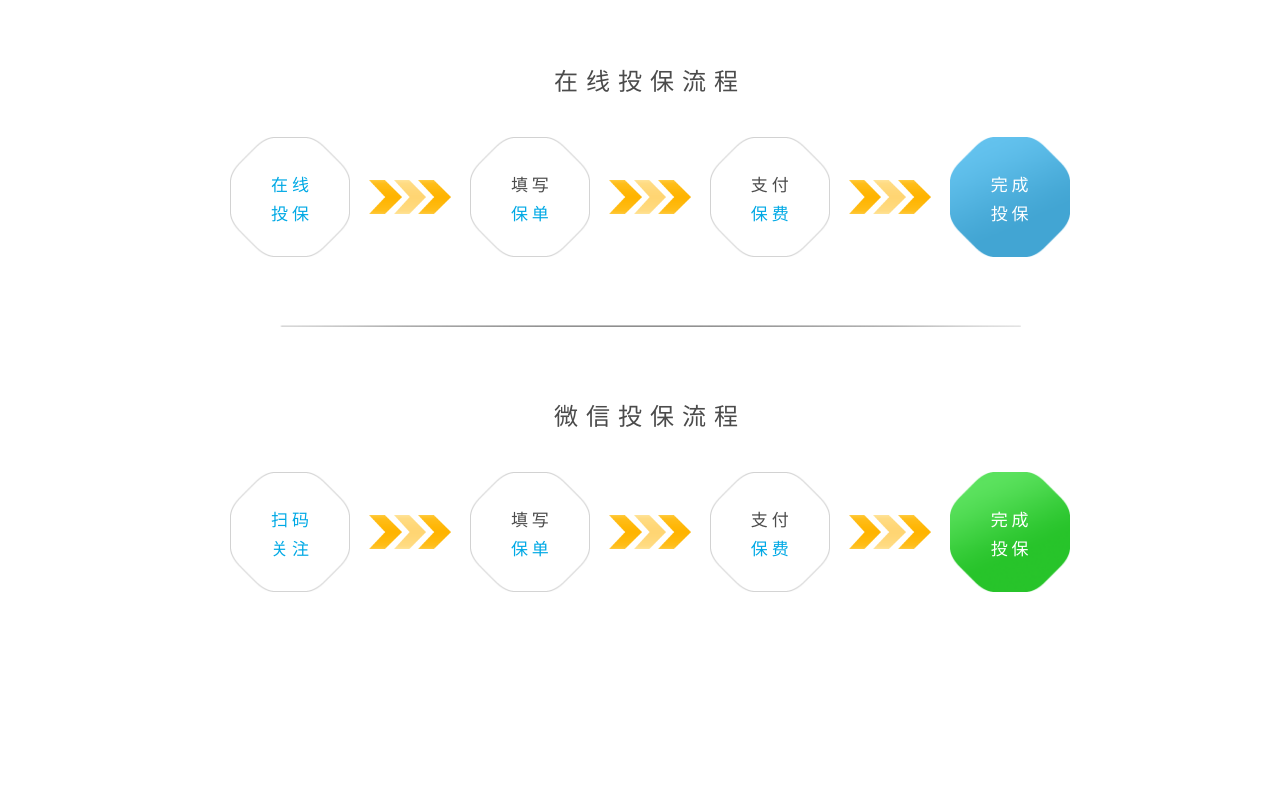
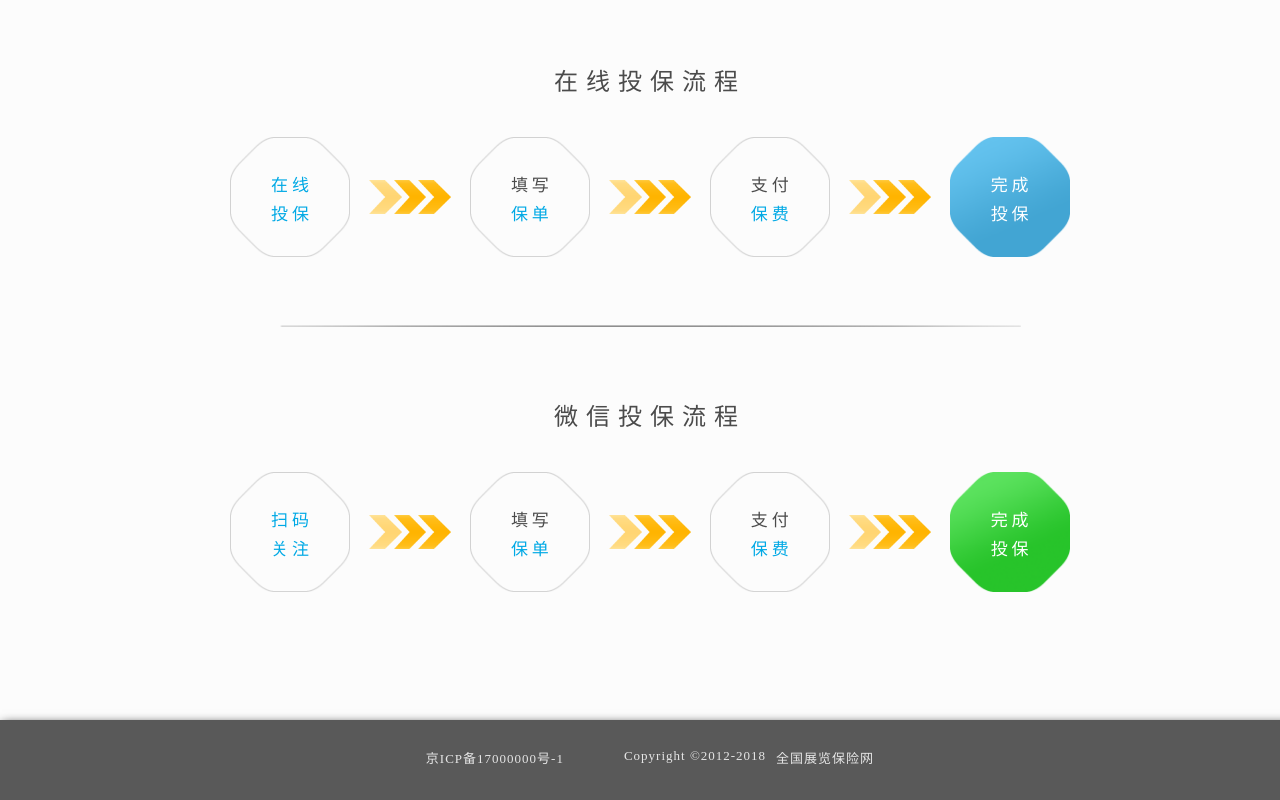
Before and after one commit to xcodingy/zlbx, a React (Create React App) app: page / in a window 1280 px wide. Shown: the part 570-1370 px from the top of the page. Before the commit the page ends 1180 px from the top, so only its background shows below. Built offline with nearby package versions, Linux system fonts and the light colour scheme.

Commit message:
index ui completed

```diff
--- a/package.json
+++ b/package.json
@@ -5,6 +5,8 @@
   "dependencies": {
     "react": "^16.2.0",
     "react-dom": "^16.2.0",
+    "react-router": "^4.2.0",
+    "react-router-dom": "^4.2.2",
     "react-scripts": "1.1.1"
   },
   "scripts": {
--- a/src/App.css
+++ b/src/App.css
@@ -1,28 +1,10 @@
-.App {
-  text-align: center;
+#content {
+    position: relative;
+    display: inline-block;
+    margin: 100px auto 0 auto;
+    width: 1300px;
+    height: 1210px;
+    background-color: #FCFCFC;
+    box-shadow: 0px 0px 9px -6px black;
+    z-index: 3;
 }
-
-.App-logo {
-  animation: App-logo-spin infinite 20s linear;
-  height: 80px;
-}
-
-.App-header {
-  background-color: #222;
-  height: 150px;
-  padding: 20px;
-  color: white;
-}
-
-.App-title {
-  font-size: 1.5em;
-}
-
-.App-intro {
-  font-size: large;
-}
-
-@keyframes App-logo-spin {
-  from { transform: rotate(0deg); }
-  to { transform: rotate(360deg); }
-}
--- a/src/App.js
+++ b/src/App.js
@@ -3,23 +3,18 @@ import './App.css';
 import Navbar from './Navbar';
 import Banner from './Banner';
 import Flow from './Flow';
+import Footer from './Footer';
 
 class App extends Component {
     render() {
         return (
             <div>
                 <Navbar />
-                <Banner />
-                <Flow />
-                {/*<div className='App'>*/}
-                    {/*<div className='App-header'>*/}
-                        {/*<img src={logo} className='App-logo' alt='logo' />*/}
-                        {/*<h1 className='App-title'>Welcome to React</h1>*/}
-                    {/*</div>*/}
-                    {/*<p className='App-intro'>*/}
-                        {/*To get started, edit <code>src/App.js</code> and save to reload.*/}
-                    {/*</p>*/}
-                {/*</div>*/}
+                <div id='content'>
+                    <Banner />
+                    <Flow />
+                </div>
+                <Footer />
             </div>
         );
     }
--- a/src/Banner.js
+++ b/src/Banner.js
@@ -6,6 +6,7 @@ import computer from './res/computer.png';
 import wechat from './res/wechat.png';
 
 
+// Banner class
 class Banner extends Component {
     render() {
         return(
@@ -28,5 +29,4 @@ class Banner extends Component {
     }
 }
 
-
 export default Banner;
--- a/src/Flow.js
+++ b/src/Flow.js
@@ -11,23 +11,19 @@ import arrow from './res/arrow.png';
 import arrow_l from './res/arrow_l.png';
 
 
+// Arrow animation class
 class ArrowDiv extends Component {
-    constructor(args) {
-        super(args);
-    }
-
     componentDidMount() {
-        // console.log(this.refs['arrow_1'].getAttribute('src'));
-        this.timerID = setInterval(
-            () => this.updateArrow(), 200
+        this.timerID = setInterval(              // set up arrow animation trigger
+            () => this.updateArrow(), 230
         );
     }
 
     componentWillUnmount() {
-        clearInterval(this.timerID);
+        clearInterval(this.timerID);            //unset arrow animation trigger
     }
 
-    updateArrow() {
+    updateArrow() {         // define arrow animation
         let a = this.refs['arrow_1'].getAttribute('src');
         let b = this.refs['arrow_2'].getAttribute('src');
         let c = this.refs['arrow_3'].getAttribute('src');
@@ -49,11 +45,13 @@ class ArrowDiv extends Component {
 }
 
 
+// Hex show board class
 class HexDiv extends Component {
     constructor(args) {
         super(args);
+        let img_src = hexborder;
 
-        let img_src = hexborder;
+        // set up different image for the last hex board
         if(this.props.flow === '1') {
             img_src = bluehex;
         }
@@ -63,7 +61,7 @@ class HexDiv extends Component {
         }
 
         this.state = {
-            div_class: 'hex_div ' + this.props.name,
+            div_class: 'hex_div ' + this.props.name,            // set up class state
             src: img_src
         };
     }
@@ -82,8 +80,9 @@ class HexDiv extends Component {
 }
 
 
+// Work flow container class
 class Flow extends Component {
-    line1_texts = ['扫码', '在线', '填写', '支付', '完成']
+    line1_texts = ['扫码', '在线', '填写', '支付', '完成']        // board text list
     line2_texts = ['关注', '投保', '保单', '保费', '投保']
 
     render() {
--- /dev/null
+++ b/src/Footer.js
@@ -0,0 +1,21 @@
+import React, { Component } from 'react';
+import './css/Footer.css';
+
+
+// Footer class
+class Footer extends Component {
+    render() {
+        return (
+            <div className='footer-container container'>
+                <div className='footer-text'>
+                    <a href='#'>京ICP备17000000号-1</a>
+                    <a href='#'>Copyright ©2012-2018</a>
+                    <a href='#'>全国展览保险网</a>
+                </div>
+            </div>
+        );
+    }
+}
+
+
+export default Footer;
--- a/src/Navbar.js
+++ b/src/Navbar.js
@@ -3,10 +3,35 @@ import logo from './res/logofull.png';
 import './css/Navbar.css'
 
 
+// Navigation bar class
 class Navbar extends Component {
+    constructor(args) {         // constructor to initial states
+        super(args);
+
+        this.state = {
+            left: (document.body.clientWidth - 1300) / 2 + 'px'         // set initial state of style 'left'
+        }
+
+        this.updateNav = this.updateNav.bind(this);     // bind function so it can work in call back
+    }
+
+    componentDidMount() {
+        window.addEventListener("resize", this.updateNav);      // set up window size listener
+    }
+
+    componentWillUnmount() {
+        window.removeEventListener("resize", this.updateNav);       // unset window size listener
+    }
+
+    updateNav() {
+        this.setState({
+            left: (document.body.clientWidth - 1300) / 2 + 'px'     // update state 'left'
+        });
+    }
+
     render() {
         return (
-            <div className='nav container'>
+            <div className='nav container' ref='nav' style={{left: this.state.left}}>       {/* bind style left to state left */}
                 <a id='logo' href='#'>
                     <img alt='logo' src={logo} />
                 </a>
--- a/src/css/Flow.css
+++ b/src/css/Flow.css
@@ -6,7 +6,7 @@
     -moz-box-shadow: 0px -8px 10px -6px black;
     -webkit-box-shadow: 0px -8px 10px -6px black;
     text-align: center;
-    padding-bottom: 20px;
+    padding-bottom: 150px;
 }
 
 .delimiter {
--- /dev/null
+++ b/src/css/Footer.css
@@ -0,0 +1,35 @@
+.footer-container {
+    position: relative;
+    height: 80px;
+    background-color: #595959;
+    margin-top: -20px;
+    box-shadow: 0px 2px 10px -2px black;
+    -moz-box-shadow: 0px 2px 10px -2px black;
+    -webkit-box-shadow: 0px 2px 10px -2px black;
+    z-index: 4;
+}
+
+.footer-text {
+    display: inline-block;
+    height: 18px;
+    width: 1300px;
+    margin-top: 28px;
+    text-align: center;
+}
+
+.footer-text>a {
+    display: inline;
+    font-size: 13px;
+    vertical-align: top;
+    text-decoration: none;
+    color: #E6E6E6;
+    letter-spacing: 1px;
+}
+
+.footer-text>a:nth-child(2) {
+    margin-left: 60px;
+}
+
+.footer-text>a:nth-child(3) {
+    margin-left: 10px;
+}
--- a/src/css/Navbar.css
+++ b/src/css/Navbar.css
@@ -3,8 +3,9 @@
     box-shadow: 0px 8px 10px -6px black;
     -moz-box-shadow: 0px 8px 10px -6px black;
     -webkit-box-shadow: 0px 8px 10px -6px black;
-    position: relative;
+    position: fixed;
     z-index: 10;
+    background-color: #FCFCFC;
 }
 
 .menu {
--- a/src/index.css
+++ b/src/index.css
@@ -4,10 +4,15 @@
     font-family: Microsoft YaHei UI Light, Microsoft YaHei UI, "宋体", "sans-serif";
 }
 
+body {
+    text-align: center;
+}
+
 .container {
     margin-left: auto;
     margin-right: auto;
     width: 1300px;
+    background-color: #FCFCFC;
 }
 
 .container>img {
```
Lines whose indentation alone changed are shown as unchanged.
